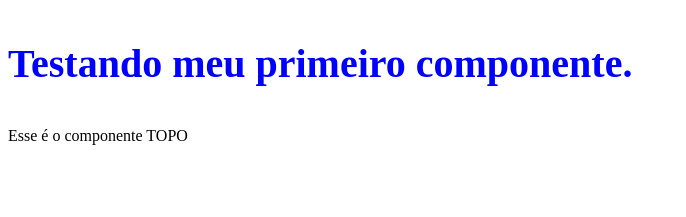
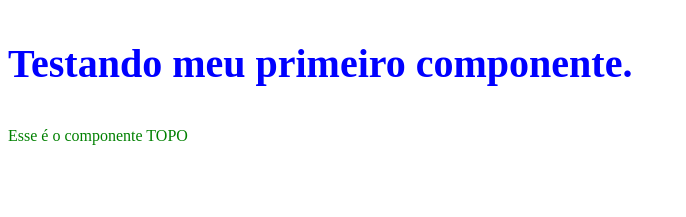
Before and after one commit to davidsongoes/estudoAngular4, an Angular app in the folder projetos/app1/: page / in a window 1280 px wide. Shown: the top 217 px of the page, without its empty margins (0-686 px from the left). Built offline with nearby package versions, Linux system fonts and the light colour scheme.

Commit message:
criando arquivos de template e estilo

```diff
--- /dev/null
+++ b/projetos/app1/src/app/topo/topo.component.css
@@ -0,0 +1,3 @@
+.exemplo{
+    color: green;
+}
--- a/projetos/app1/src/app/topo/topo.component.html
+++ b/projetos/app1/src/app/topo/topo.component.html
@@ -1,3 +1,3 @@
-<p>
+<p class="exemplo">
     Esse é o componente TOPO
 </p>
--- a/projetos/app1/src/app/topo/topo.component.ts
+++ b/projetos/app1/src/app/topo/topo.component.ts
@@ -1,8 +1,9 @@
-import {Component} from '@angular/core'
+import {Component, style} from '@angular/core'
 
 
 @Component({
     selector: 'app-topo',
-    templateUrl: './topo.component.html'
+    templateUrl: './topo.component.html',
+    styleUrls: ['./topo.component.css']
 })
 export class TopoComponent {}
```
